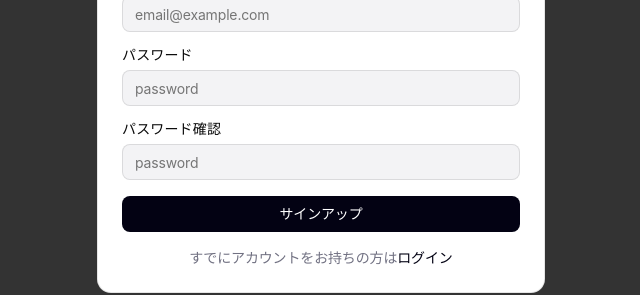
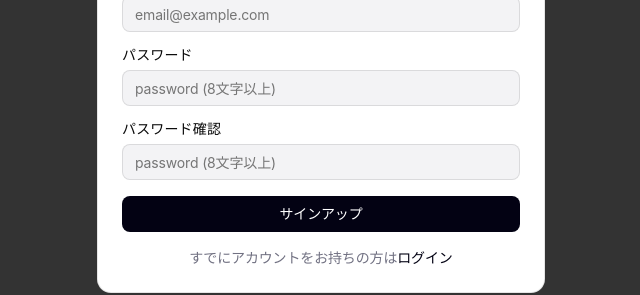
Before and after one commit to tsutsumi2230105/todo-app-with-auth, a React (Vite) app: page /signup in a window 1280 px wide. Shown: the part 324-619 px from the top of the page, without its empty margins (319-959 px from the left). Built offline with nearby package versions, Linux system fonts and the light colour scheme; no server answers.

Commit message:
feat:サインアップページでの認証機能を実装

```diff
--- a/src/Pages/SignUp/index.tsx
+++ b/src/Pages/SignUp/index.tsx
@@ -2,9 +2,21 @@ import AuthHeader from "../../components/auth/AuthHeader"
 import SubmitButton from "../../components/auth/SubmitButton"
 import AuthField from "../../components/auth/AuthField"
 import { Link } from "react-router-dom"
+import { useAuth } from "../../hooks/useAuth"
 import "./SignUp.scss"
 
 const SignUp = () => {
+  const {
+    loading,
+    email,
+    setEmail,
+    password,
+    setPassword,
+    passwordConf,
+    setPasswordConf,
+    handleSignup,
+  } = useAuth()
+
   return (
     <div className="signup">
       <div className="signup__component">
@@ -15,7 +27,7 @@ const SignUp = () => {
           />
         </div>
 
-        <form className="signup__form">
+        <form className="signup__form" onSubmit={handleSignup}>
           <div className="signup__main">
             <div className="signup__fields">
               <AuthField
@@ -24,25 +36,31 @@ const SignUp = () => {
                 name="email"
                 type="email"
                 placeholder="email@example.com"
+                value={email}
+                onChange={(e) => setEmail(e.target.value)}
               />
               <AuthField
                 label="パスワード"
                 id="password"
                 name="password"
                 type="password"
-                placeholder="password"
+                placeholder="password (8文字以上)"
+                value={password}
+                onChange={(e) => setPassword(e.target.value)}
               />
               <AuthField
                 label="パスワード確認"
                 id="password_confirm"
                 name="password_confirm"
                 type="password"
-                placeholder="password"
+                placeholder="password (8文字以上)"
+                value={passwordConf}
+                onChange={(e) => setPasswordConf(e.target.value)}
               />
             </div>
 
             <div className="signup__action">
-              <SubmitButton>サインアップ</SubmitButton>
+              <SubmitButton isLoading={loading}>サインアップ</SubmitButton>
               <p>
                 すでにアカウントをお持ちの方は
                 <Link to="/login" className="signup__link">
```
